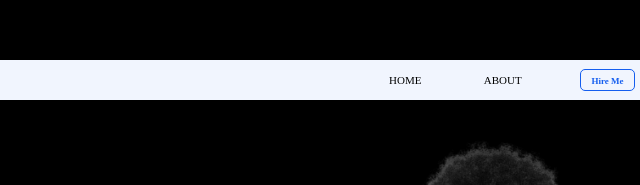
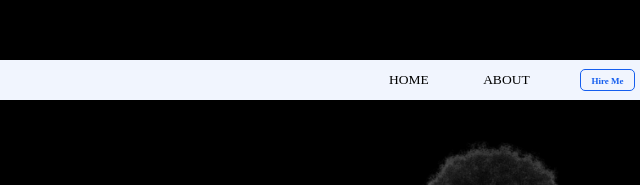
Before and after one commit to Salemori/bio-tjp, a plain HTML site: page index.html in a window 1280 px wide. Shown: the top 185 px of the page, 335-975 px from the left. Drawn offline with Linux system fonts and the light colour scheme; a web font is replaced by a local one.

Commit message:
first commit

```diff
--- a/style.css
+++ b/style.css
@@ -64,7 +64,7 @@ body {
 .home,
 .about {
     font-weight: 500;
-    font-size: 11px;
+    font-size: 13.5px;
 }
 
 
```
